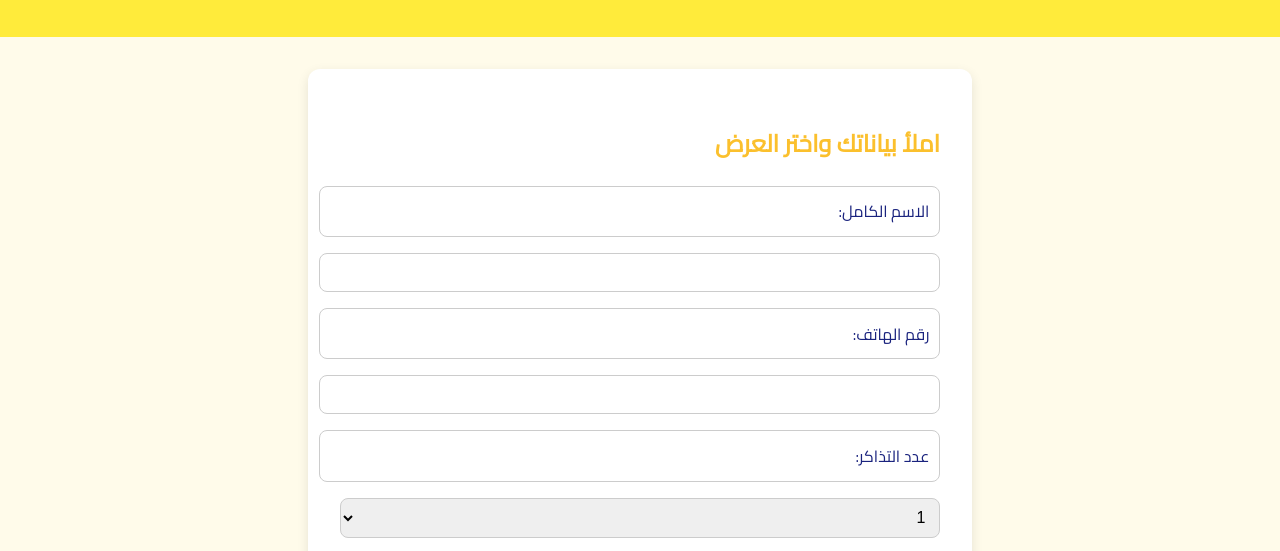
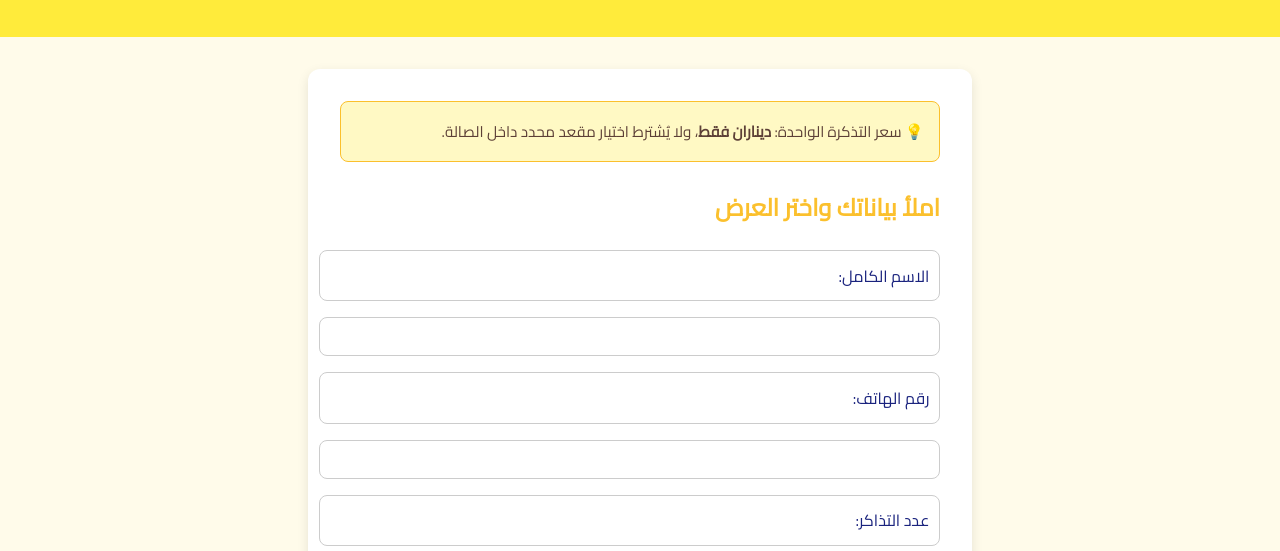
Before and after one commit to 3llawio/alreef-tickets, a plain HTML site: page index.html in a window 1280 px wide. Shown: the part 160-711 px from the top of the page. Drawn offline with Linux system fonts and the light colour scheme.

Commit message:
Update index.html

```diff
--- a/index.html
+++ b/index.html
@@ -38,6 +38,15 @@
       font-size: 1em;
       border-radius: 8px;
       border: 1px solid #ccc;
+    }
+    .note {
+      background-color: #fff9c4;
+      border: 1px solid #fbc02d;
+      padding: 1em;
+      border-radius: 8px;
+      margin-bottom: 1.5em;
+      color: #5d4037;
+      font-size: 0.95em;
     }
     .button {
       display: block;
@@ -82,6 +91,10 @@
     <p>9 - 13 مايو 2025 | الصالة الثقافية</p>
   </header>
   <section>
+    <div class="note">
+      💡 سعر التذكرة الواحدة: <strong>ديناران فقط</strong>، ولا يُشترط اختيار مقعد محدد داخل الصالة.
+    </div>
+
     <h2>املأ بياناتك واختر العرض</h2>
 
     <label for="fullName">الاسم الكامل:</label>
```
